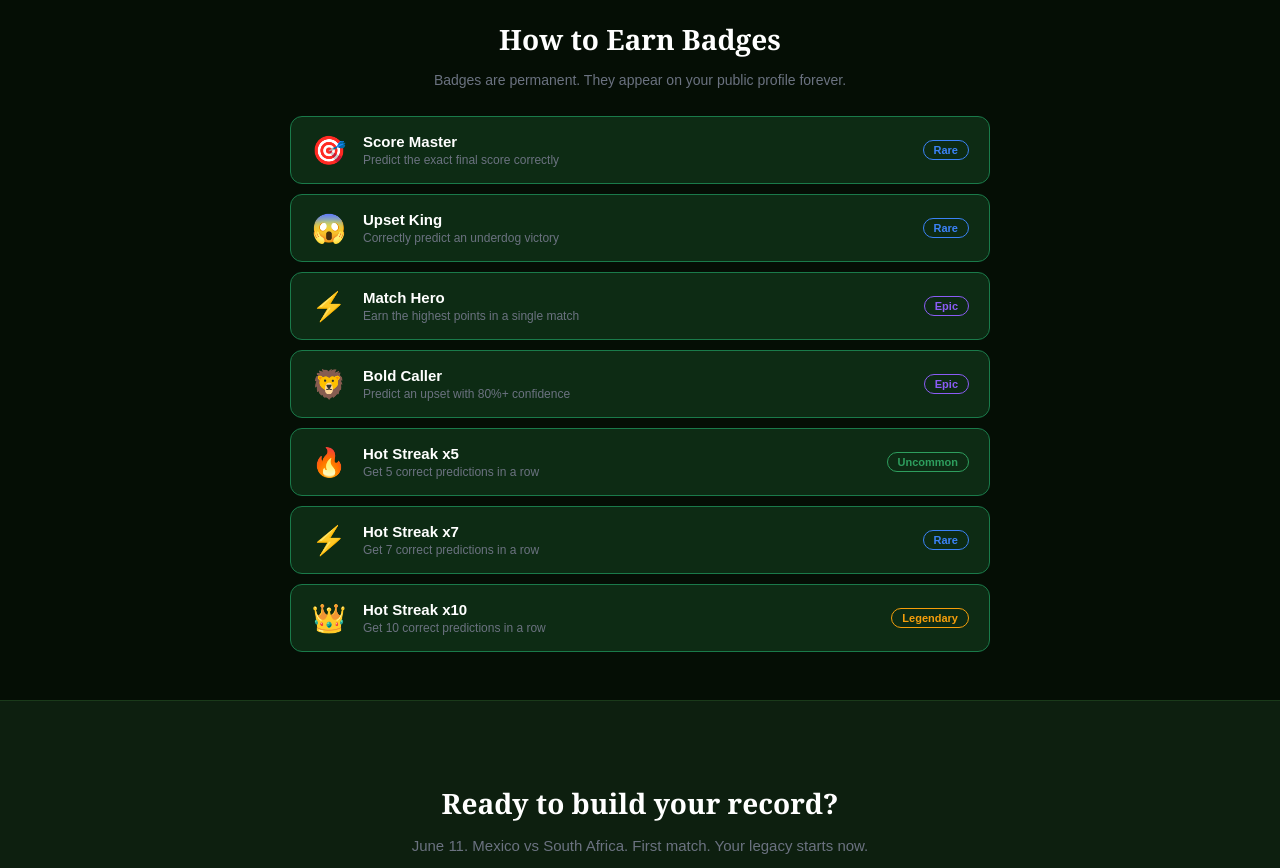
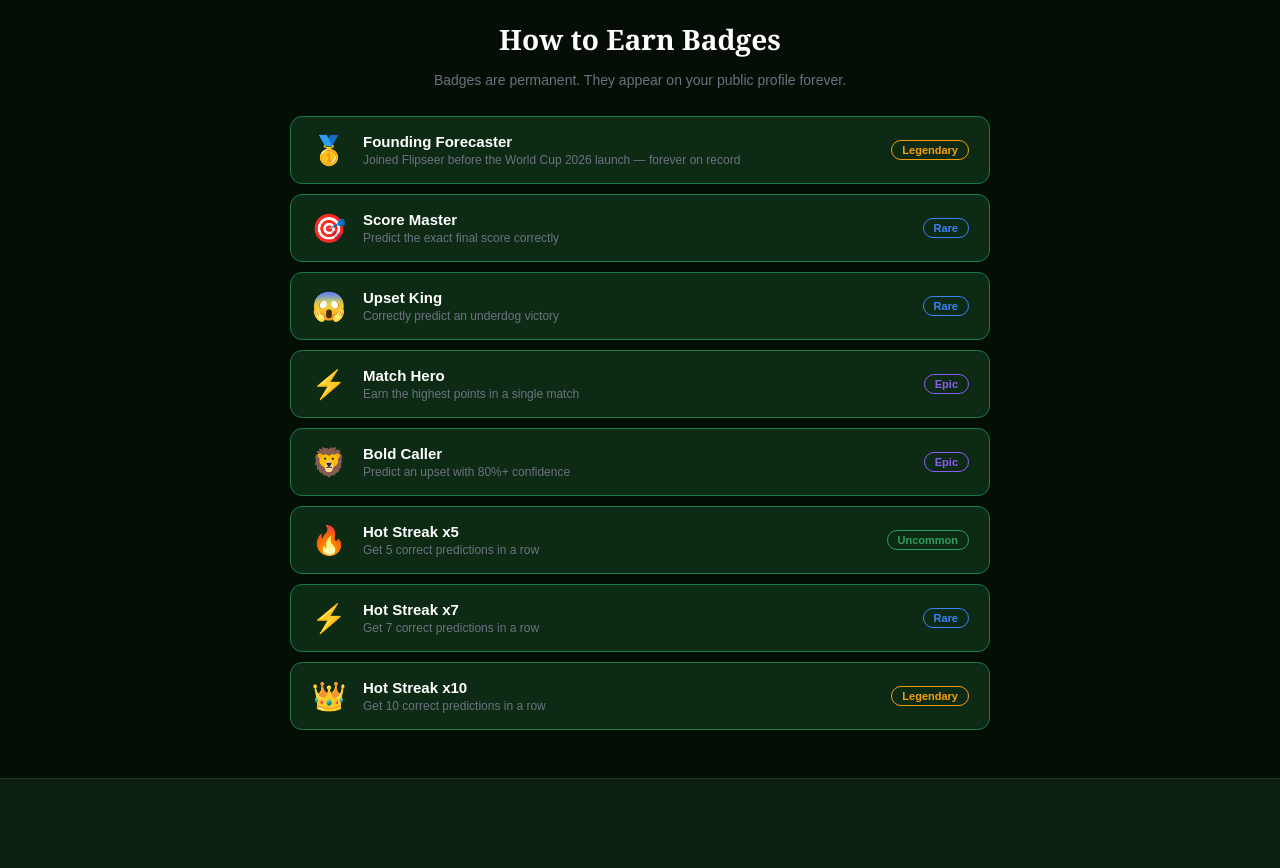
Before and after one commit to flipseer/flipseer, a Next.js app: page /how-to-play in a window 1280 px wide. Shown: the part 2520-3388 px from the top of the page. Built offline with nearby package versions, Linux system fonts and the light colour scheme; no server answers.

Commit message:
Update page.tsx

```diff
--- a/app/how-to-play/page.tsx
+++ b/app/how-to-play/page.tsx
@@ -28,6 +28,7 @@ const SCORING = [
 ]
 
 const BADGES = [
+  { icon: '&#x1F947;', badge: 'Founding Forecaster', how: 'Joined Flipseer before the World Cup 2026 launch — forever on record', rarity: 'Legendary' },
   { icon: '&#x1F3AF;', badge: 'Score Master', how: 'Predict the exact final score correctly', rarity: 'Rare' },
   { icon: '&#x1F631;', badge: 'Upset King', how: 'Correctly predict an underdog victory', rarity: 'Rare' },
   { icon: '&#x26A1;', badge: 'Match Hero', how: 'Earn the highest points in a single match', rarity: 'Epic' },
```
